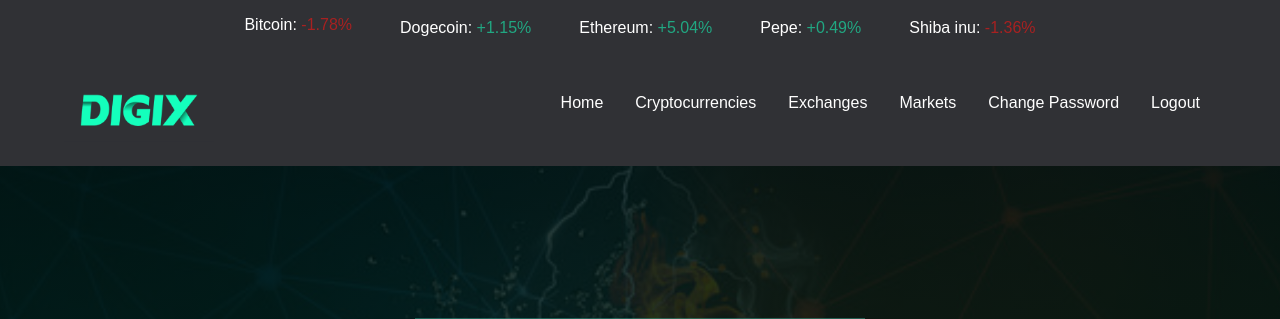
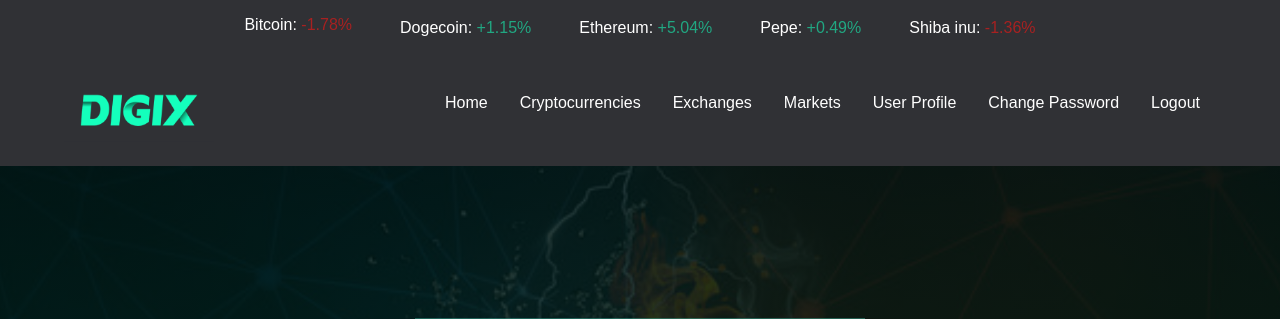
Before and after one commit to RH0IS/DIGIX, a Django app: page /change_password/ in a window 1280 px wide. Shown: the top 319 px of the page. Run offline with Django 4.2, Linux system fonts and the light colour scheme; a user stored in the database is signed in; data comes from the database, SQL or seed files in the repository; some libraries are stand-ins or nearby versions.

Commit message:
Ruchika Gohil | Working on the user profile

```diff
--- a/templates/coinmarketapp/base.html
+++ b/templates/coinmarketapp/base.html
@@ -63,15 +63,16 @@
             <li><a href="#">Cryptocurrencies</a></li>
             <li><a href="#">Exchanges</a></li>
             <li><a href="#">Markets</a></li>
+            <li><a href="{% url 'user_profile' %}">User Profile</a></li>
            <li> <a href="{% url 'change_password' %}">Change Password</a></li>
 
-           {% with user_profile=user.userprofile %}
+           {% comment %} {% with user_profile=user.userprofile %}
            {% if user_profile.profile_picture %}
                <li class="profile-pic">
                    <img src="{{ user_profile.profile_picture.url }}" alt="Profile" />
                </li>
            {% endif %}
-       {% endwith %}
+       {% endwith %} {% endcomment %}
 
             <li><a href="{% url 'logout' %}">Logout</a></li>
             {% else %}
```
